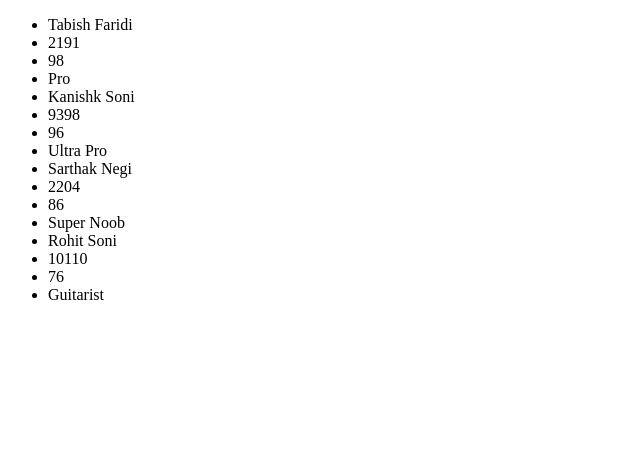
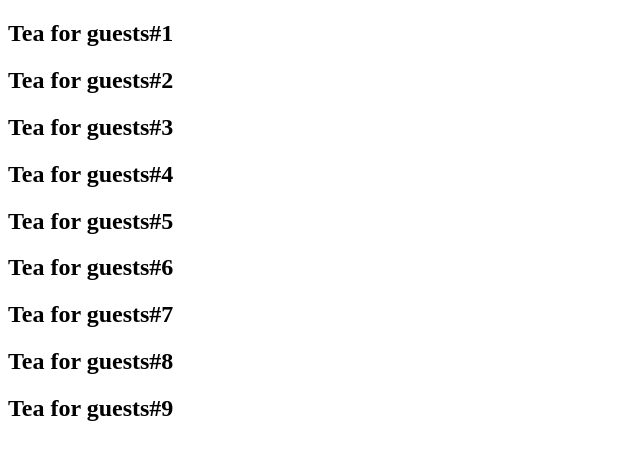
Before and after one commit to sarthak-negi22/100daysReact, a React (Create React App) app: page / in a window 1280 px wide. Shown: the top 460 px of the page, without its empty margins (0-640 px from the left). Built offline with nearby package versions, Linux system fonts and the light colour scheme.

Commit message:
pure components completed

```diff
--- a/src/App.js
+++ b/src/App.js
@@ -74,12 +74,23 @@
 
 
 
-import RenderList from "./RenderList";
+// import RenderList from "./RenderList";
+
+// export default function App() {
+//     return(
+//         <div>
+//             <RenderList/>
+//         </div>
+//     )
+// }
+
+
+import PureComponent from "./PureComponent";
 
 export default function App() {
-    return(
+    return (
         <div>
-            <RenderList/>
+            <PureComponent/>
         </div>
-    )
+    );
 }
--- /dev/null
+++ b/src/PureComponent.js
@@ -0,0 +1,52 @@
+function PureEg({a,b}) {
+    return (
+        <div>
+            <ol>
+                <li>Sum is: { a + b }</li>
+                <li>Difference is: { a - b }</li>
+            </ol>
+        </div>
+    );
+}
+
+let temp = 1;
+
+function ImpureEg({ a,b }) {
+    return (
+        <div>
+            <ol>
+                <li>Hello user:{ temp+1 }</li>
+                <li>Bye user:{ temp+1 }</li>
+            </ol>
+        </div>
+    );
+}
+
+function LocalMutation() {
+
+    let guests = [];
+
+    for(let i=1;i<10;i++){
+        guests.push(<h2>Tea for guests#{ i }</h2>);
+    }
+
+    return guests;
+}
+
+export default function PureComponent() {
+    return (
+        <div>
+            {/* <PureEg
+                a = { 10 }
+                b = { 20 }
+            /> */}
+
+            {/* <ImpureEg
+                a = { 10 }
+                b = { 20 }
+            /> */}
+
+            <LocalMutation/>
+        </div>
+    );
+}
```
